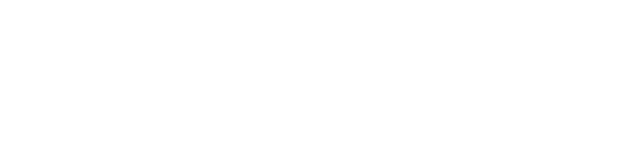
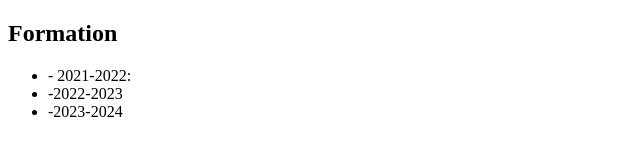
Before and after one commit to mirwiszannou-ops/mon-cv, a plain HTML site: page index.html in a window 1280 px wide. Shown: the whole page, without its empty margins (0-640 px from the left). Drawn offline with Linux system fonts and the light colour scheme.

Commit message:
mise en place de la section Formation

```diff
--- a/index.html
+++ b/index.html
@@ -7,6 +7,19 @@
     <link rel="stylesheet" href="style.css">
 </head>
 <body>
+    <h2>Formation</h2>
+    <ul>
+        <li>
+            - 2021-2022:
+        </li>
+        <li>
+            -2022-2023
+        </li>
+        <li>
+            -2023-2024
+        </li>
+
+    </ul>
 
 </body>
 </html>
```
